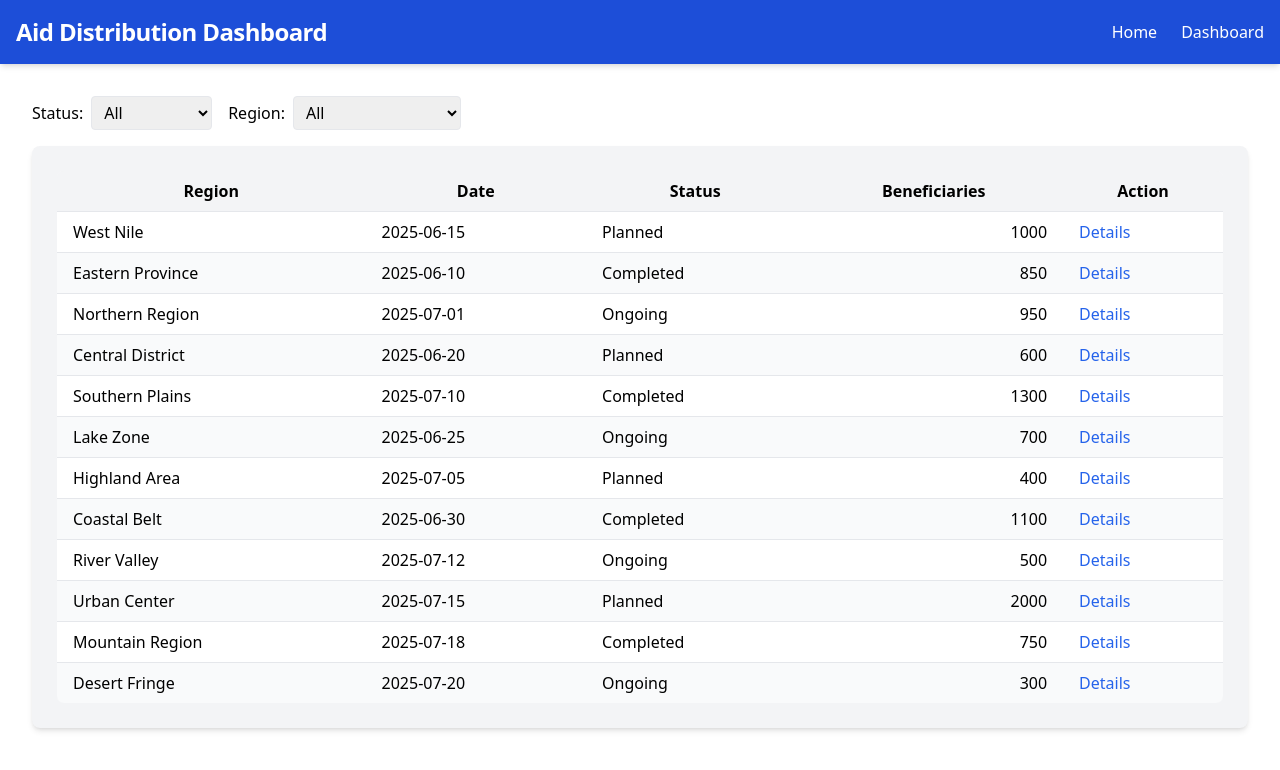
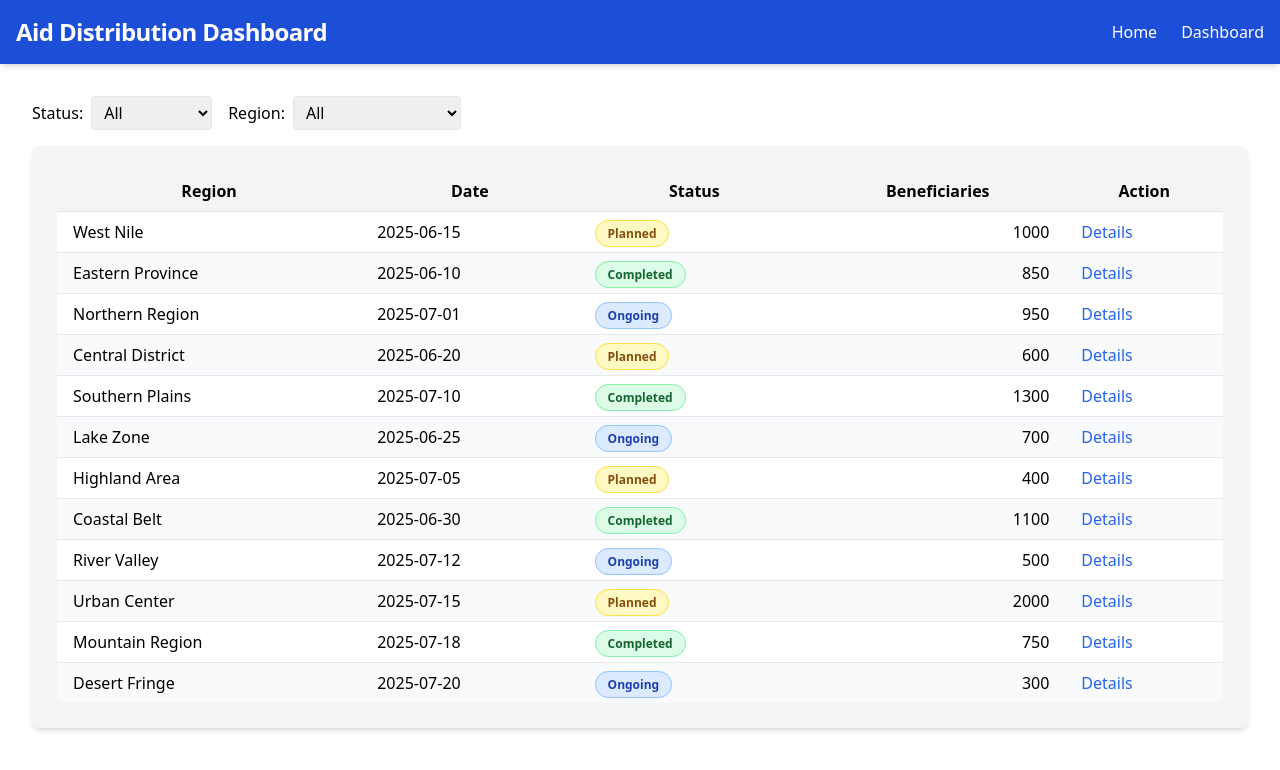
Before and after one commit to Alejotavo/Aidonic-Coding-Task, a React (Vite) app: page / in a window 1280 px wide. Shown: the top 770 px of the page. Built offline with nearby package versions, Linux system fonts and the light colour scheme.

Commit message:
add pillClass styles

```diff
--- a/src/components/tableComponent.tsx
+++ b/src/components/tableComponent.tsx
@@ -3,13 +3,29 @@
 import { distributions } from '../service/mockApi';
 import type { Distribution } from '../models/beneficiary';
 import { Link } from 'react-router-dom';
+import React, { useMemo } from 'react';
 
 interface TableProps {
   status: string;
   region: string;
 }
 
+// Helper to get pill color classes by status
+const statusPillClass = (status: string) => {
+  switch (status) {
+    case 'Planned':
+      return 'bg-yellow-100 text-yellow-800 border-yellow-300';
+    case 'Ongoing':
+      return 'bg-blue-100 text-blue-800 border-blue-300';
+    case 'Completed':
+      return 'bg-green-100 text-green-800 border-green-300';
+    default:
+      return 'bg-gray-100 text-gray-800 border-gray-300';
+  }
+};
+
 function Table({ status, region }: TableProps) {
+
   let filteredDistributions = distributions as Distribution[];
   if (status) {
     filteredDistributions = filteredDistributions.filter(row => row.status === status);
@@ -42,7 +58,9 @@ function Table({ status, region }: TableProps) {
               >
                 <td className="px-4 py-2 border-b">{row.region}</td>
                 <td className="px-4 py-2 border-b">{row.date}</td>
-                <td className="px-4 py-2 border-b">{row.status}</td>
+                <td className="px-4 py-2 border-b">
+                  <span className={`px-3 py-1 rounded-full text-xs font-semibold border ${statusPillClass(row.status)}`}>{row.status}</span>
+                </td>
                 <td className="px-4 py-2 border-b text-right">{row.beneficiaries}</td>
                 <td className="px-4 py-2 border-b">
                   <Link to={`/distribution/${row.id}`} className="text-blue-600 hover:underline">Details</Link>
@@ -66,7 +84,7 @@ function Table({ status, region }: TableProps) {
             </div>
             <div className="flex justify-between">
               <span className="font-semibold">Status:</span>
-              <span>{row.status}</span>
+              <span className={`px-3 py-1 rounded-full text-xs font-semibold border ${statusPillClass(row.status)}`}>{row.status}</span>
             </div>
             <div className="flex justify-between">
               <span className="font-semibold">Beneficiaries:</span>
```
